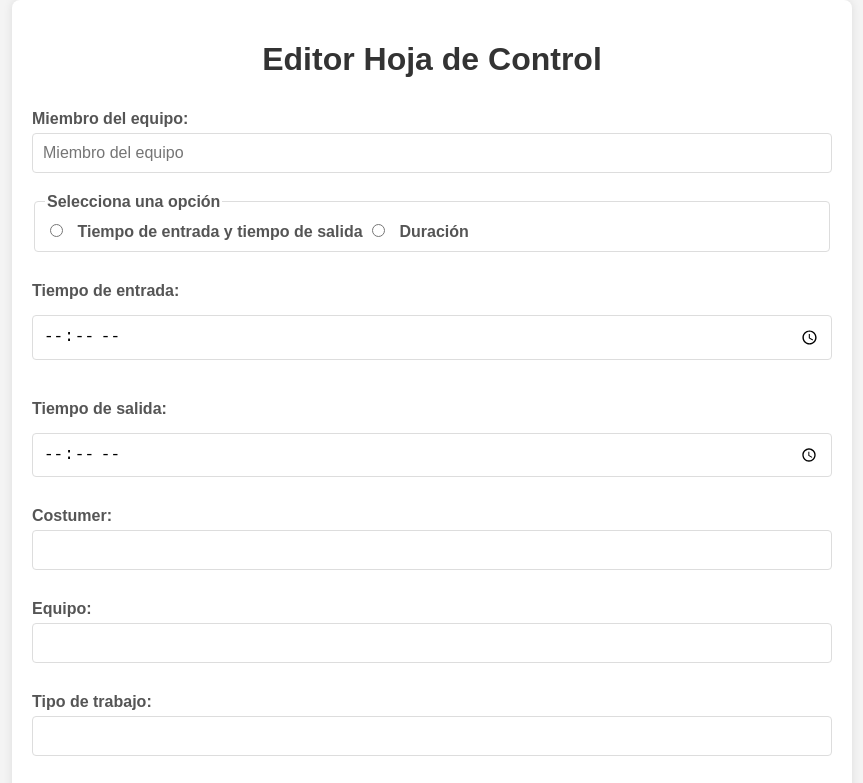
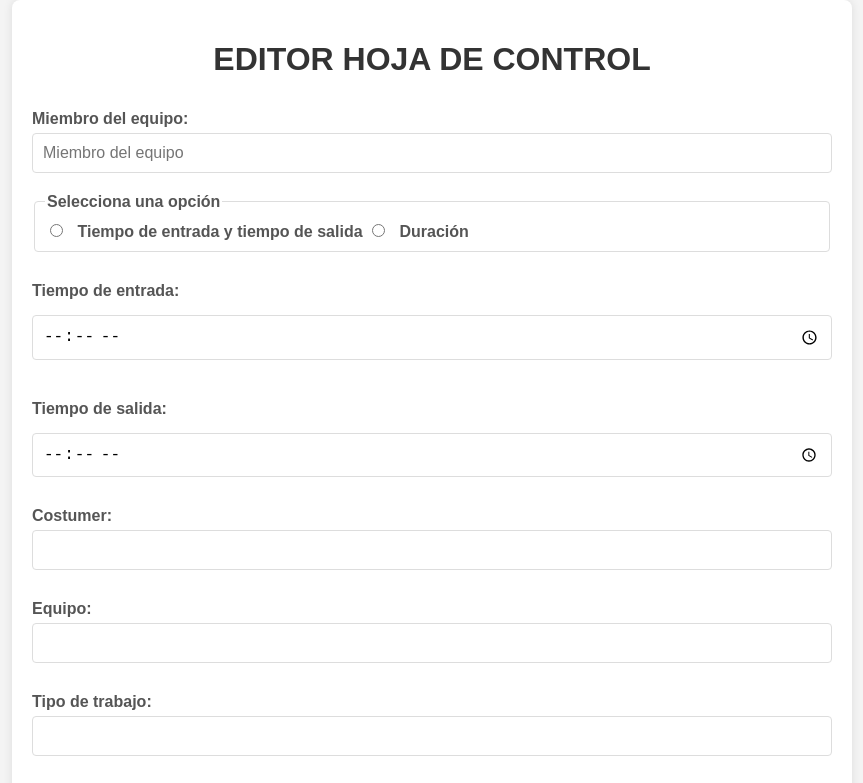
Before and after one commit to PierreBarba/pop_up_page, a plain HTML site: page index.html in a window 1280 px wide. Shown: the top 783 px of the page, without its empty margins (208-1071 px from the left). Drawn offline with Linux system fonts and the light colour scheme.

Commit message:
CHANGE H1

```diff
--- a/index.html
+++ b/index.html
@@ -8,7 +8,7 @@
 </head>
 <body>
     <div class="container">
-        <h1>Editor Hoja de Control</h1>
+        <h1>EDITOR HOJA DE CONTROL</h1>
         <form>
             <label for="miembro">Miembro del equipo:</label>
             <input type="text" id="miembro" name="miembro" placeholder="Miembro del equipo">
```
